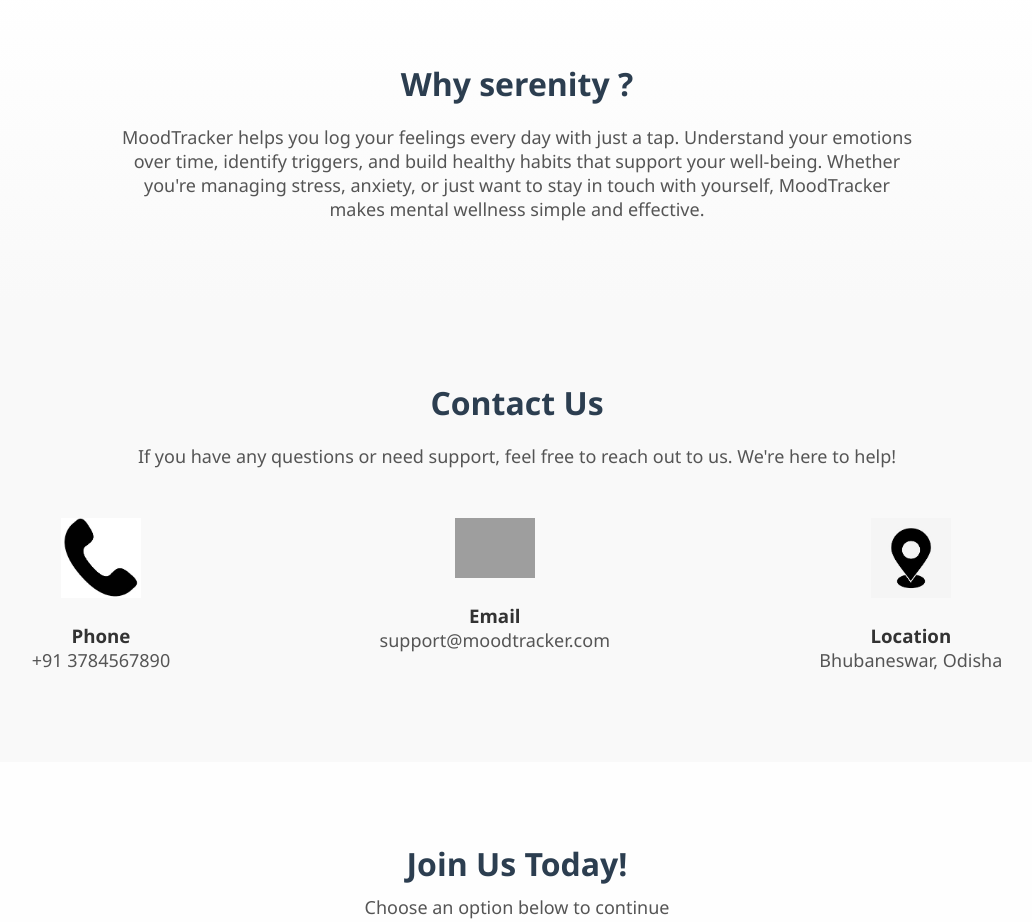
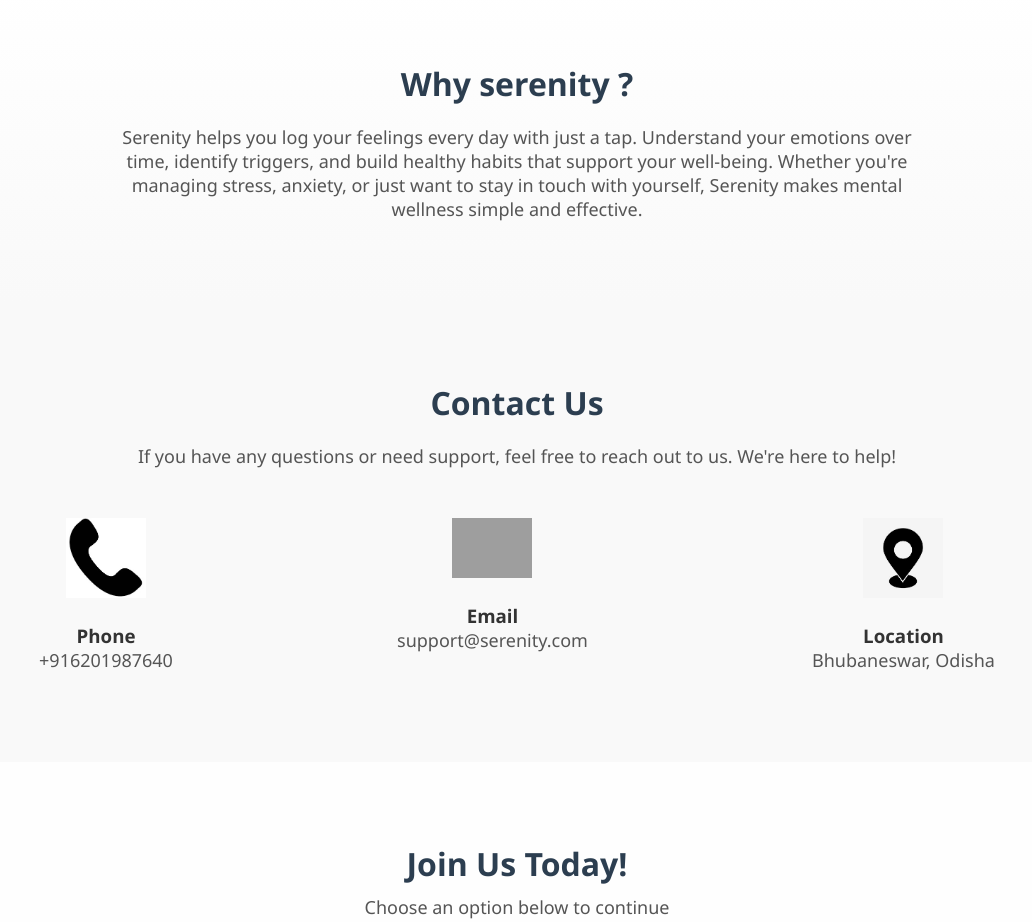
Before and after one commit to MOHITPRADHAN35/serenity-frontend, a website: page index.html in a window 1280 px wide. Shown: the part 900-1822 px from the top of the page, without its empty margins (123-1155 px from the left). Drawn offline with Linux system fonts and the light colour scheme; grey boxes are pictures that could not be loaded.

Commit message:
Update index.html

```diff
--- a/index.html
+++ b/index.html
@@ -256,9 +256,9 @@
   <section class="about" id="about">
     <h2>Why serenity ?</h2>
     <p>
-      MoodTracker helps you log your feelings every day with just a tap. Understand your emotions over time,
+      Serenity helps you log your feelings every day with just a tap. Understand your emotions over time,
       identify triggers, and build healthy habits that support your well-being. Whether you're managing stress,
-      anxiety, or just want to stay in touch with yourself, MoodTracker makes mental wellness simple and effective.
+      anxiety, or just want to stay in touch with yourself, Serenity makes mental wellness simple and effective.
     </p>
   </section>
 
@@ -270,12 +270,12 @@
       <div>
         <img src="phone.jpg" alt="Phone Icon">
         <h3>Phone</h3>
-        <p>+91 3784567890</p>
+        <p>+916201987640</p>
       </div>
       <div>
         <img src="https://cdn-icons-png.flaticon.com/512/732/732200.png" alt="Email Icon">
         <h3>Email</h3>
-        <p>support@moodtracker.com</p>
+        <p>support@serenity.com</p>
       </div>
       <div>
         <img src="loc.jpg" alt="Location Icon">
```
